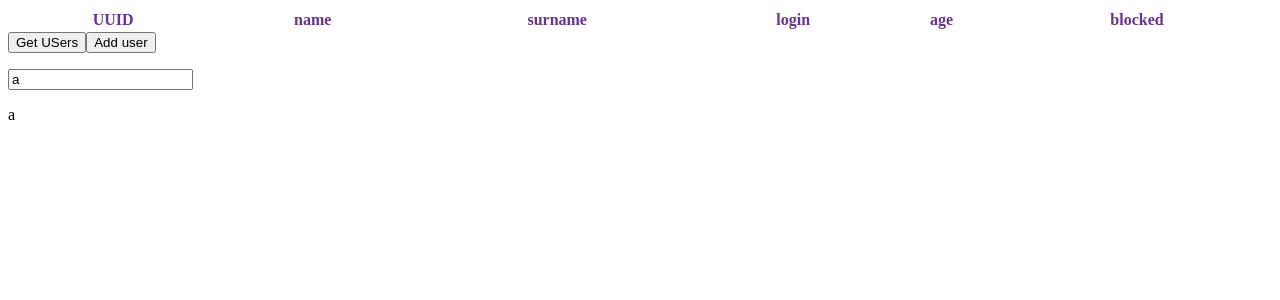
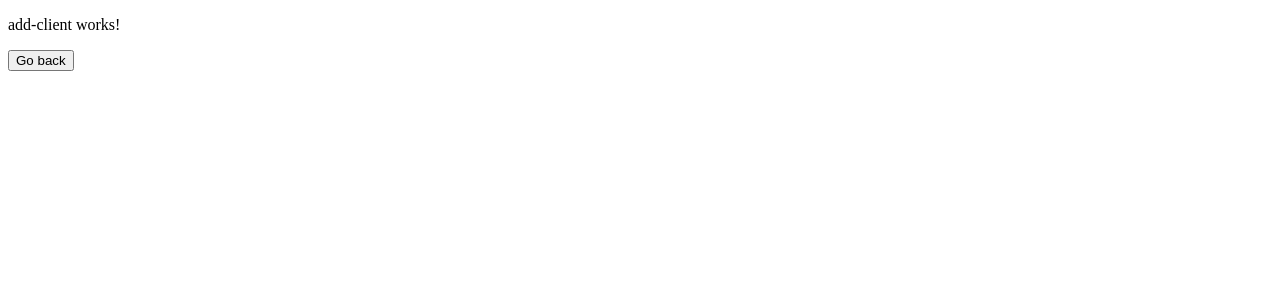
Before and after one commit to Arturro99/WebBank, an Angular app in the folder SPA/: page /add in a window 1280 px wide. Before the commit this address led to /. Shown: the top 300 px of the page. Built offline with nearby package versions, Linux system fonts and the light colour scheme.

Commit message:
Add routing

```diff
--- /dev/null
+++ b/SPA/src/app/add-client/add-client.component.html
@@ -0,0 +1,2 @@
+<p>add-client works!</p>
+<button routerLink="/" routerLinkActive="active">Go back</button>
--- a/SPA/src/app/app-routing.module.ts
+++ b/SPA/src/app/app-routing.module.ts
@@ -1,7 +1,13 @@
 import { NgModule } from '@angular/core';
 import { RouterModule, Routes } from '@angular/router';
+import { TableComponent } from './table/table.component';
+import { AddClientComponent } from './add-client/add-client.component';
 
-const routes: Routes = [];
+const routes: Routes = [
+  { path: '', redirectTo: '/', pathMatch: 'full' },
+  { path: '', component: TableComponent },
+  { path: 'add', component: AddClientComponent },
+];
 
 @NgModule({
   imports: [RouterModule.forRoot(routes)],
--- a/SPA/src/app/app.component.html
+++ b/SPA/src/app/app.component.html
@@ -1,6 +1,2 @@
-<app-table [users]="users" xmlns="http://www.w3.org/1999/html"></app-table>
-<button (click)="refreshUsers()">Get USers</button>
-<button (click)="addUser()">Add user</button>
-<p><input [(ngModel)]="token"/></p>
-{{token}}
+
 <router-outlet></router-outlet>
--- a/SPA/src/app/app.module.ts
+++ b/SPA/src/app/app.module.ts
@@ -5,12 +5,14 @@ import { AppRoutingModule } from './app-routing.module';
 import { AppComponent } from './app.component';
 import { TableComponent } from './table/table.component';
 import { HttpClientModule } from '@angular/common/http';
-import {FormsModule} from '@angular/forms';
+import { FormsModule } from '@angular/forms';
+import { AddClientComponent } from './add-client/add-client.component';
 
 @NgModule({
   declarations: [
     AppComponent,
-    TableComponent
+    TableComponent,
+    AddClientComponent
   ],
   imports: [
     BrowserModule,
--- a/SPA/src/app/table/table.component.html
+++ b/SPA/src/app/table/table.component.html
@@ -16,3 +16,5 @@
     <td>{{user.blocked}}</td>
   </tr>
 </table>
+<button (click)="refreshUsers()">Get USers</button>
+<button routerLink="/add" routerLinkActive="active">Add user</button>
--- a/SPA/src/app/table/table.component.ts
+++ b/SPA/src/app/table/table.component.ts
@@ -1,5 +1,6 @@
 import {Component, Input, OnInit} from '@angular/core';
 import { User } from '../model/user';
+import { UsersService } from '../users.service';
 
 @Component({
   selector: 'app-table',
@@ -16,10 +17,11 @@ export class TableComponent {
     blocked: false,
   };
 
-  @Input()
   users: User[] = [];
 
-  constructor() { }
+  constructor(private usersService: UsersService) { }
 
-
+  refreshUsers(): void {
+    this.usersService.getUsers().subscribe((response: User[]) => { this.users = response; }  );
+  }
 }
```
Also changed, not shown: SPA/src/app/add-client/add-client.component.ts (added, +11 -0 lines), SPA/src/app/add-client/add-client.component.less (added).
